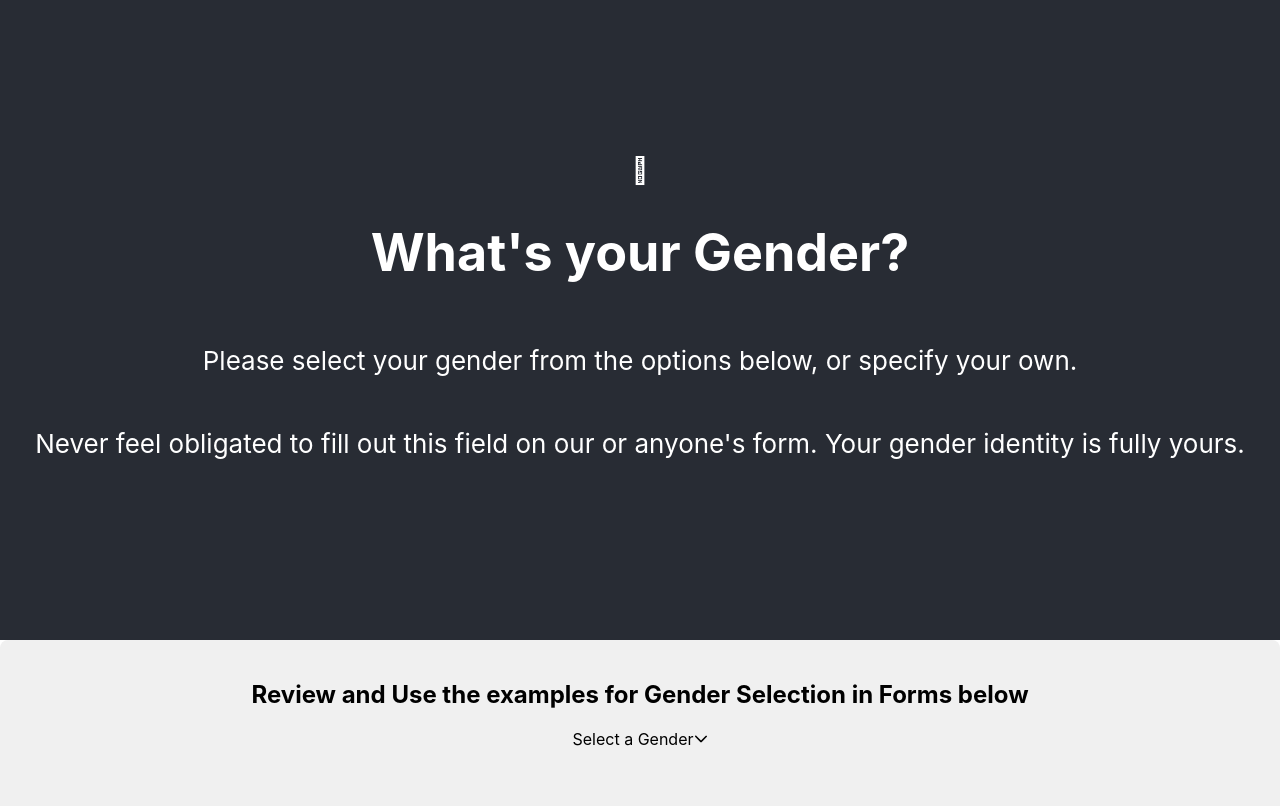
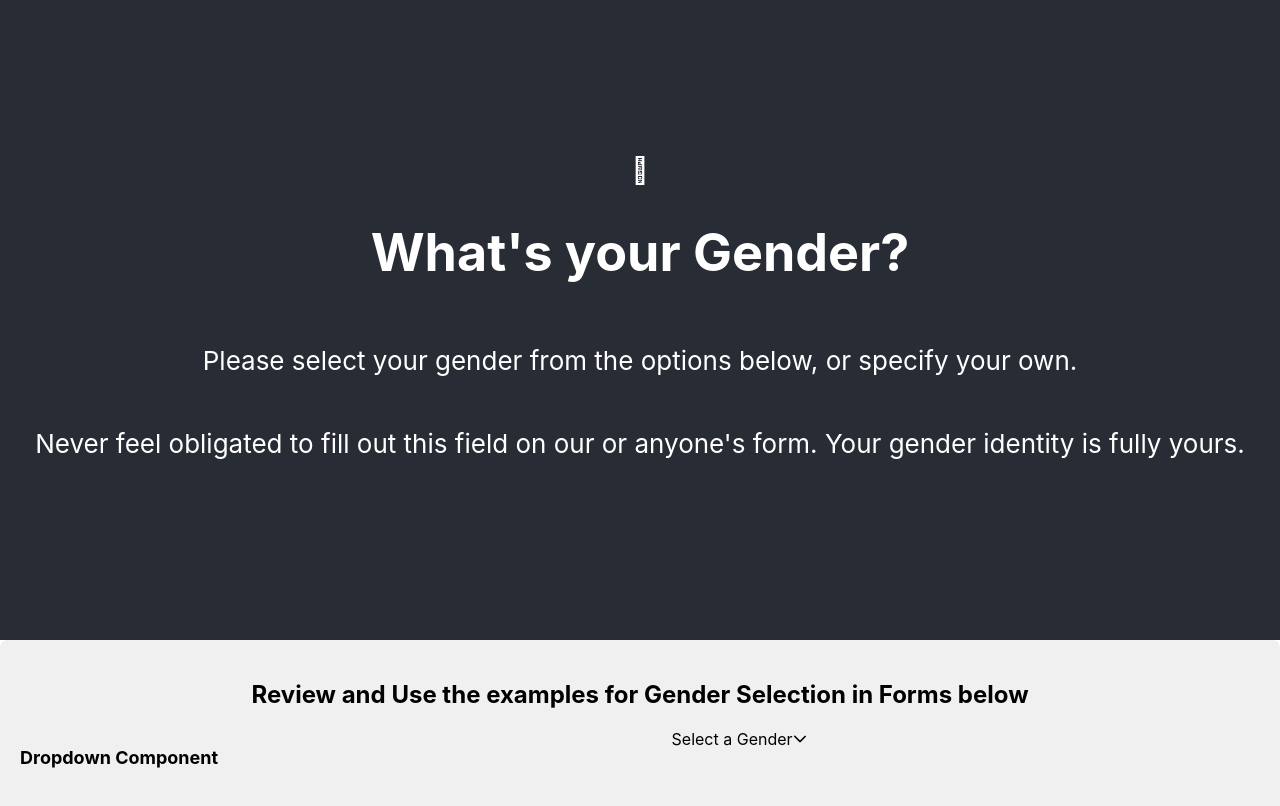
Before and after one commit to mellaskowski/gender-ux, a React (Create React App) app: page / in a window 1280 px wide. Shown: the top 806 px of the page. Built offline with nearby package versions, Linux system fonts and the light colour scheme.

Commit message:
stylize the prime react component

```diff
--- a/src/App.css
+++ b/src/App.css
@@ -35,6 +35,17 @@
   min-height: 100vh;
 }
 
+.Example-Container {
+  margin-bottom: 20px;
+  /* padding-block: calc(); */
+}
+
+.Example-Header {
+  float: left;
+  font-size: large;
+  margin-bottom: 10px;
+}
+
 @keyframes App-logo-spin {
   from {
     transform: rotate(0deg);
--- a/src/Components/Dashboard/GenderDashboard.js
+++ b/src/Components/Dashboard/GenderDashboard.js
@@ -18,7 +18,10 @@ export default function GenderDashboard({props}) {
 
     return(
         <div>
-            <Dropdown options={genderOptions} onChange={setSelectedGender} value={selectedGender} />
+            <Dropdown options={genderOptions}
+             onChange={(e) => setSelectedGender(e.value)}
+             value={selectedGender}
+             />
         </div>
 
 
--- a/src/Components/Dropdown.js
+++ b/src/Components/Dropdown.js
@@ -2,11 +2,23 @@
 import { Dropdown as PRDropDown } from 'primereact/dropdown';
 
 
-export default function Dropdown({options, onChange}) {
+export default function Dropdown({options, onChange, value}) {
 
 
     return(
-        <PRDropDown value={options} onChange={onChange} options={options} optionLabel="name" placeholder="Select a Gender" />
+        <div>
+            <h3 className='Example-Header'>Dropdown Component</h3>
+            <PRDropDown
+                value={value}
+                onChange={onChange}
+                options={options}
+                optionLabel="gender"
+                placeholder="Select a Gender"
+                className="w-full md:w-20rem"
+                checkmark={true}
+                highlightOnSelect={true}
+                />
+        </div>
     );
 
 
```
